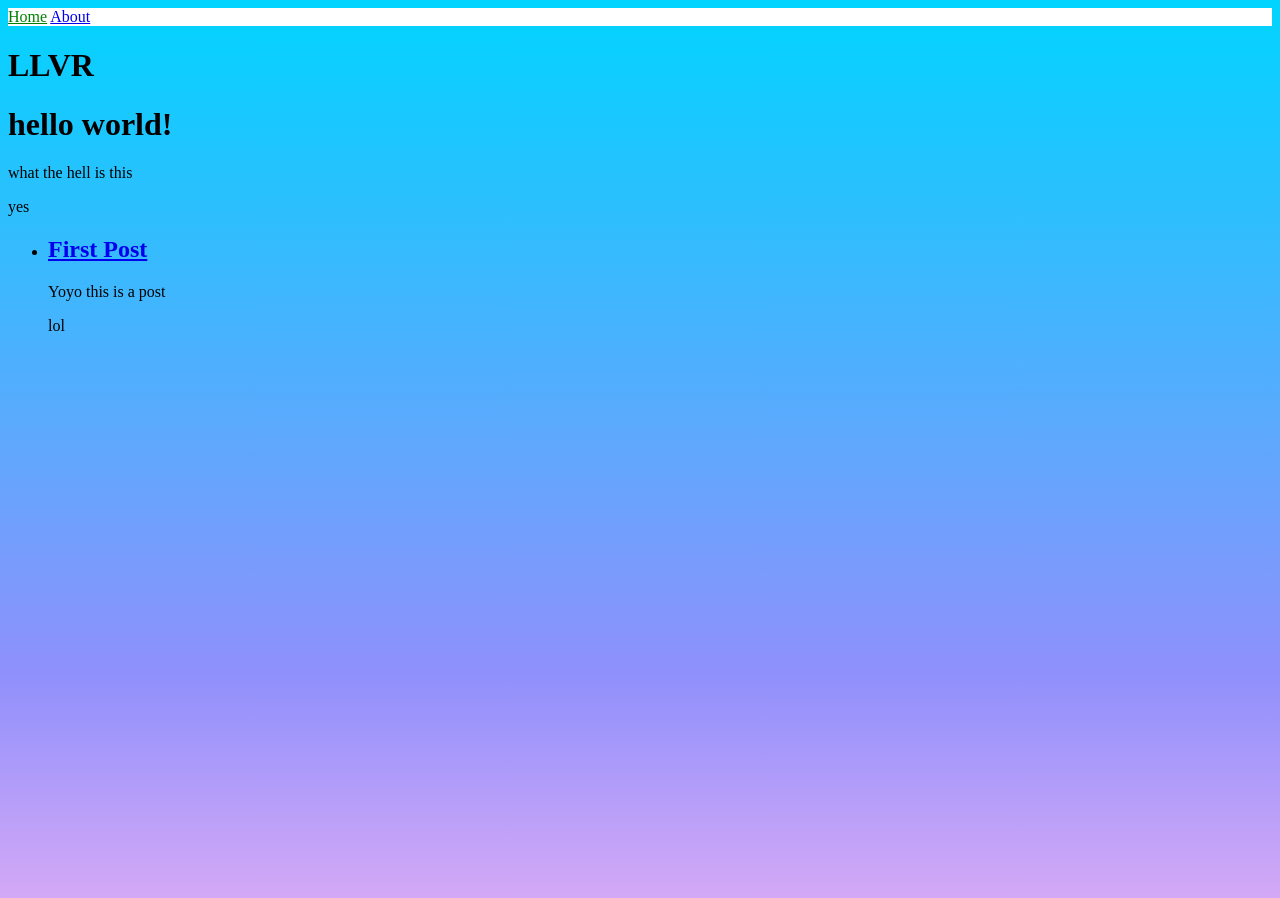
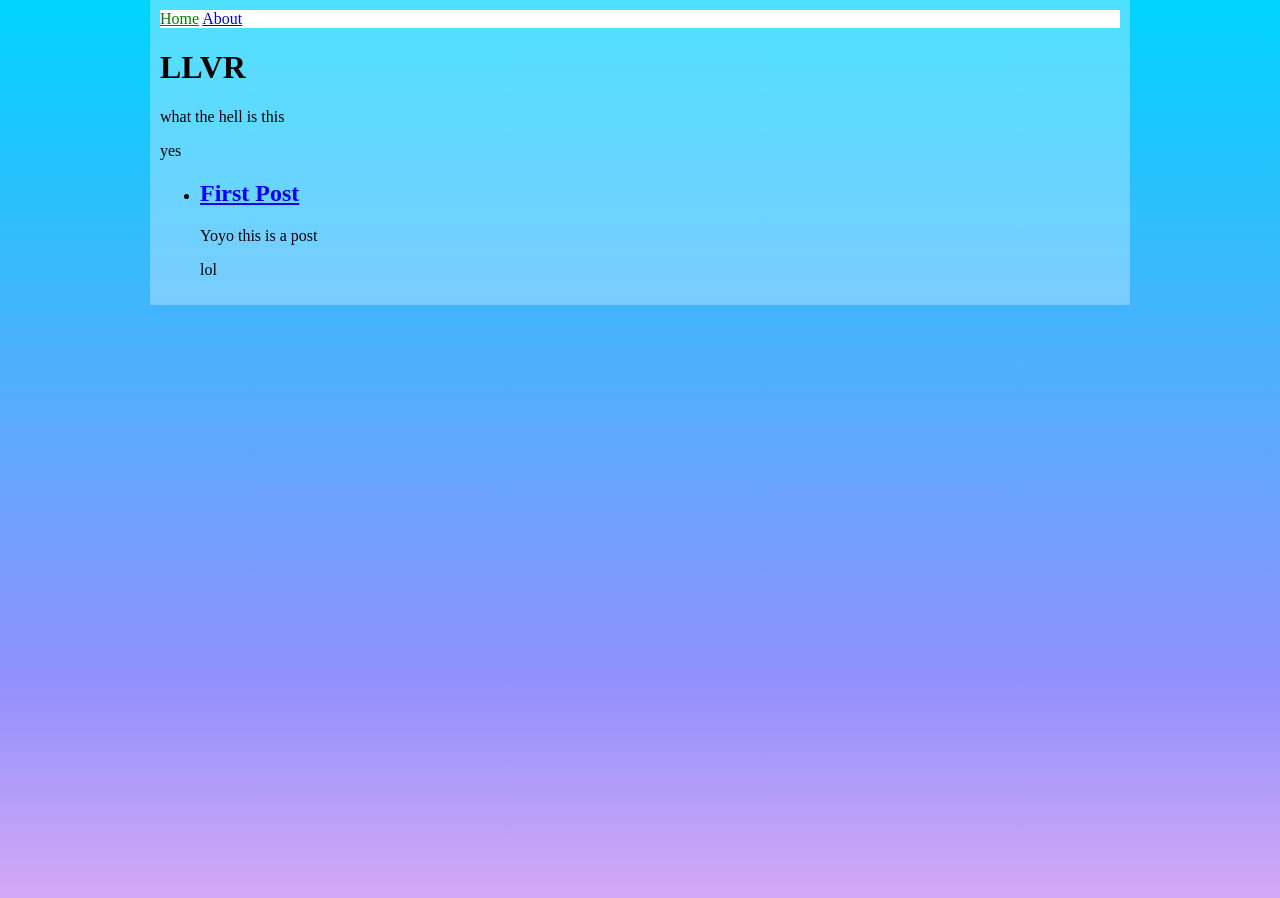
Before and after one commit to 2ar0n/2ar0n.github.io, a Jekyll site: the page built from index.md, in a window 1280 px wide. Built offline with Jekyll 4.4.1, drawn with Linux system fonts in a browser that asks for light colours.

Commit message:
Centered content and added transparent background.

```diff
--- a/_layouts/default.html
+++ b/_layouts/default.html
@@ -2,7 +2,7 @@
 <html>
   <head>
     <meta charset="utf-8">
-    <link rel="stylesheet" href="assets/css/styles.css">
+    <link rel="stylesheet" href="/assets/css/styles.css">
     <title>{{ page.title }}</title>
   </head>
   <body>
--- a/_sass/main.scss
+++ b/_sass/main.scss
@@ -3,6 +3,13 @@ html {
     background-repeat:no-repeat;
     background: rgb(212,169,246);
     background: linear-gradient(0deg, rgba(212,169,246,1) 0%, rgba(144,144,252,1) 25%, rgba(0,212,255,1) 100%);
+}
+
+body {
+    max-width: 960px;
+    margin: auto;
+    background: rgba(255, 255, 255, 0.3);
+    padding: 10px;
 }
 
 nav {
--- a/index.md
+++ b/index.md
@@ -3,7 +3,6 @@ layout: default
 title: Home
 ---
 
-<h1>{{ "Hello World!" | downcase }}</h1>
 what the hell is this
 
 yes
```
